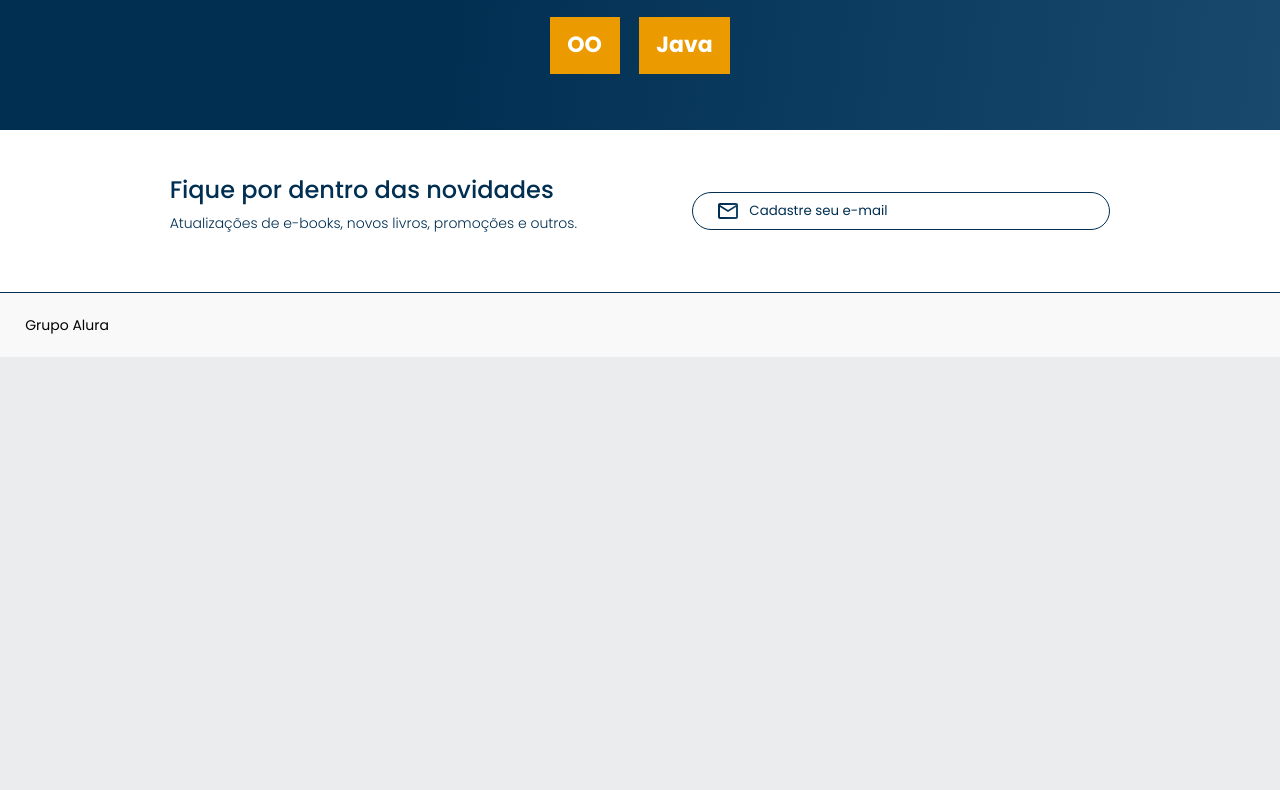
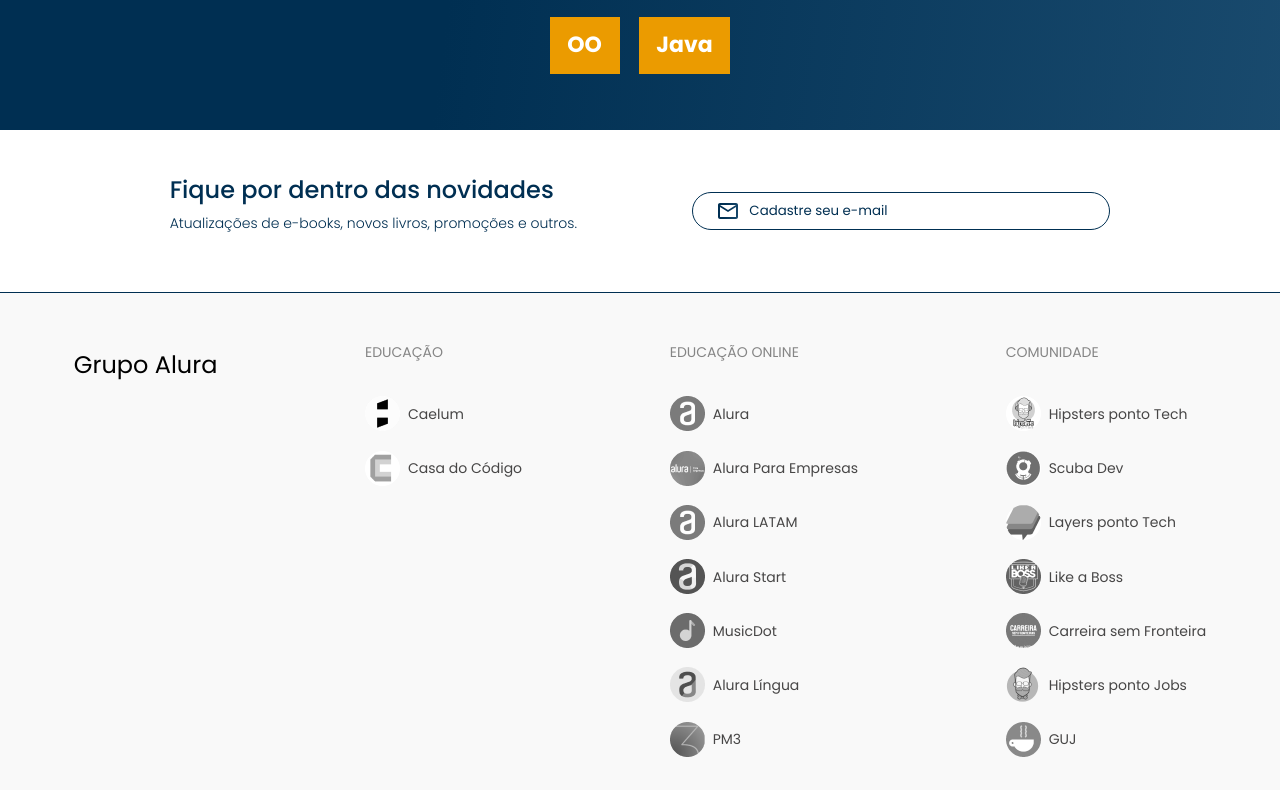
Before and after one commit to LuizAugustoPereira/AluraBooks, a plain HTML site: page index.html in a window 1280 px wide. Shown: the part 2322-3112 px from the top of the page. Before the commit the page ends 2679 px from the top, so only its background shows below. Drawn offline with nearby package versions, Linux system fonts and the light colour scheme.

Commit message:
versao para tablet

```diff
--- a/css/styles.css
+++ b/css/styles.css
@@ -7,6 +7,8 @@
     --fonte-secundaria: 'Josefin Sans';
     --azul: #002F52;
     --preto: #000;
+    --cinza: #474646;
+    --cinza-claro: #858585;
 }
 
 body {
@@ -308,6 +310,10 @@
     display: none;
 }
 
+.lista-rodape {
+    display: none;
+}
+
 /* media queries */
 
 @media screen and (min-width: 1024px) {
@@ -434,4 +440,43 @@
     .contato__titulo {
         font-size: 24px;
     }
+
+    /* rodapé */
+    .rodape {
+        display: flex;
+        justify-content: space-around;
+        padding: 1.5em 0;
+    }
+
+    .lista-rodape__item {
+        display: flex;
+        align-items: center;
+        gap: .5em;
+        padding: .6em 0;
+    }
+
+    .lista-rodape {
+        display: block;
+    }
+
+    .rodape__texto {
+        padding: .5em 0;
+        font-size: 24px;
+        font-weight: 400;
+        margin: 1em 0;
+    }
+
+    .lista-rodape__titulo {
+        font-size: 14px;
+        color: var(--cinza-claro);
+        text-transform: uppercase;
+        margin: 2em 0;
+    }
+
+    .lista-rodape__link {
+        text-decoration: none;
+        font-size: 14px;
+        color: var(--cinza);
+        font-weight: 400;
+    }
 }
--- a/index.html
+++ b/index.html
@@ -205,6 +205,81 @@
 
     <footer class="rodape">
         <p class="rodape__texto">Grupo Alura</p>
+        <ul class="lista-rodape">
+            <li class="lista-rodape__titulo">Educação</li>
+            <li class="lista-rodape__item">
+                <img src="img/Caelum.png" alt="Logo da Caelum">
+                <a href="#" class="lista-rodape__link">Caelum</a>
+            </li>
+            <li class="lista-rodape__item">
+                <img src="img/CasaDoCodigo.png" alt="Logo da casa do código">
+                <a href="#" class="lista-rodape__link">Casa do Código</a>
+            </li>
+        </ul>
+
+        <ul class="lista-rodape">
+            <li class="lista-rodape__titulo">Educação online</li>
+            <li class="lista-rodape__item">
+                <img src="img/Alura.png" alt="Logo da alura">
+                <a href="#" class="lista-rodape__link">Alura</a>
+            </li>
+            <li class="lista-rodape__item">
+                <img src="img/AluraEmpresas.png" alt="Logo da alura para empresas">
+                <a href="#" class="lista-rodape__link">Alura Para Empresas</a>
+            </li>
+            <li class="lista-rodape__item">
+                <img src="img/AluraLatam.png" alt="Logo da alura Latam">
+                <a href="#" class="lista-rodape__link">Alura LATAM</a>
+            </li>
+            <li class="lista-rodape__item">
+                <img src="img/AluraStart.png" alt="Logo da alura start">
+                <a href="#" class="lista-rodape__link">Alura Start</a>
+            </li>
+            <li class="lista-rodape__item">
+                <img src="img/MusicDot.png" alt="Logo da MusicDot">
+                <a href="#" class="lista-rodape__link">MusicDot</a>
+            </li>
+            <li class="lista-rodape__item">
+                <img src="img/AluraLingua.png" alt="Logo da Alura línguas">
+                <a href="#" class="lista-rodape__link">Alura Língua</a>
+            </li>
+            <li class="lista-rodape__item">
+                <img src="img/PM3.png" alt="Logo da PM3">
+                <a href="#" class="lista-rodape__link">PM3</a>
+            </li>
+        </ul>
+
+        <ul class="lista-rodape">
+            <li class="lista-rodape__titulo">Comunidade</li>
+            <li class="lista-rodape__item">
+                <img src="img/HipstersTech.png" alt="Logo Hipsters Tech">
+                <a href="#" class="lista-rodape__link">Hipsters ponto Tech</a>
+            </li>
+            <li class="lista-rodape__item">
+                <img src="img/Scuba.png" alt="Logo da Scuba Dev">
+                <a href="#" class="lista-rodape__link">Scuba Dev</a>
+            </li>
+            <li class="lista-rodape__item">
+                <img src="img/Layers.png" alt="Logo do Layers ponto Tech">
+                <a href="#" class="lista-rodape__link">Layers ponto Tech</a>
+            </li>
+            <li class="lista-rodape__item">
+                <img src="img/LikeABoss.png" alt="Logo do like a boss">
+                <a href="#" class="lista-rodape__link">Like a Boss</a>
+            </li>
+            <li class="lista-rodape__item">
+                <img src="img/CarreiraSemFronteira.png" alt="Logo Carreira sem Fronteira">
+                <a href="#" class="lista-rodape__link">Carreira sem Fronteira</a>
+            </li>
+            <li class="lista-rodape__item">
+                <img src="img/HipstersJobs.png" alt="Logo Hipsters Jobs">
+                <a href="#" class="lista-rodape__link">Hipsters ponto Jobs</a>
+            </li>
+            <li class="lista-rodape__item">
+                <img src="img/GUJ.png" alt="Logo GUJ">
+                <a href="#" class="lista-rodape__link">GUJ</a>
+            </li>
+        </ul>
     </footer>
 
     <script src="https://cdn.jsdelivr.net/npm/swiper@8/swiper-bundle.min.js"></script>
```
